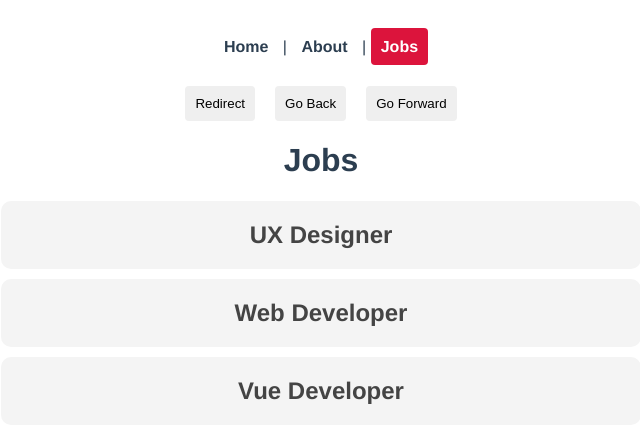
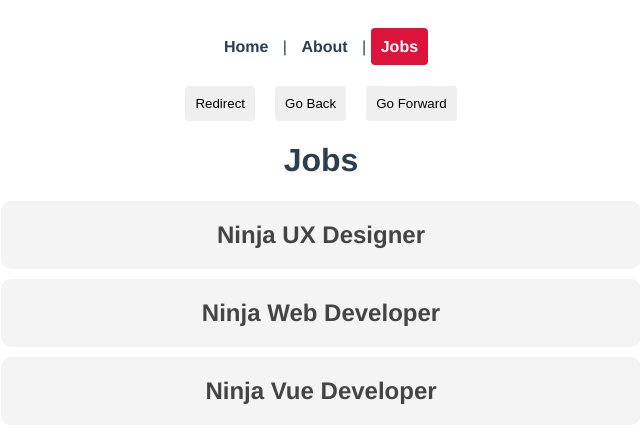
Before and after one commit to AdaN6/vue3_CLI, a Vue app in the folder ninja-jobs/: page /jobs in a window 1280 px wide. Shown: the top 442 px of the page, without its empty margins (319-959 px from the left). Built offline with nearby package versions, Linux system fonts and the light colour scheme; data requests are answered from the project's data file.

Commit message:
fetching data from json server on jobs page

```diff
--- a/ninja-jobs/src/App.vue
+++ b/ninja-jobs/src/App.vue
@@ -66,6 +66,7 @@
   padding: 10px;
   border: none;
   border-radius: 4px;
+  cursor: pointer;
 }
 
 </style>
--- a/ninja-jobs/src/views/jobs/Jobs.vue
+++ b/ninja-jobs/src/views/jobs/Jobs.vue
@@ -16,13 +16,21 @@
 export default {
     data() {
         return{
-            jobs: [
-                {title: 'UX Designer', id: 1, details: 'lorem'},
-                {title: 'Web Developer', id: 2, details: 'lorem'},
-                {title: 'Vue Developer', id: 3, details: 'lorem'},
-            ]
+            // jobs: [
+            //     {title: 'UX Designer', id: 1, details: 'lorem'},
+            //     {title: 'Web Developer', id: 2, details: 'lorem'},
+            //     {title: 'Vue Developer', id: 3, details: 'lorem'},
+            // ]
+            jobs: []
         }
-    }
+      },
+
+      mounted() {
+        fetch('http://localhost:3000/jobs')
+          .then((res) => res.json())
+          .then((data) => this.jobs = data)
+          .catch(err => console.log(err.message))
+      }
 
 }
 </script>
```
Also changed, not shown: 1 other file (tests, documents, lock files or other folders).
